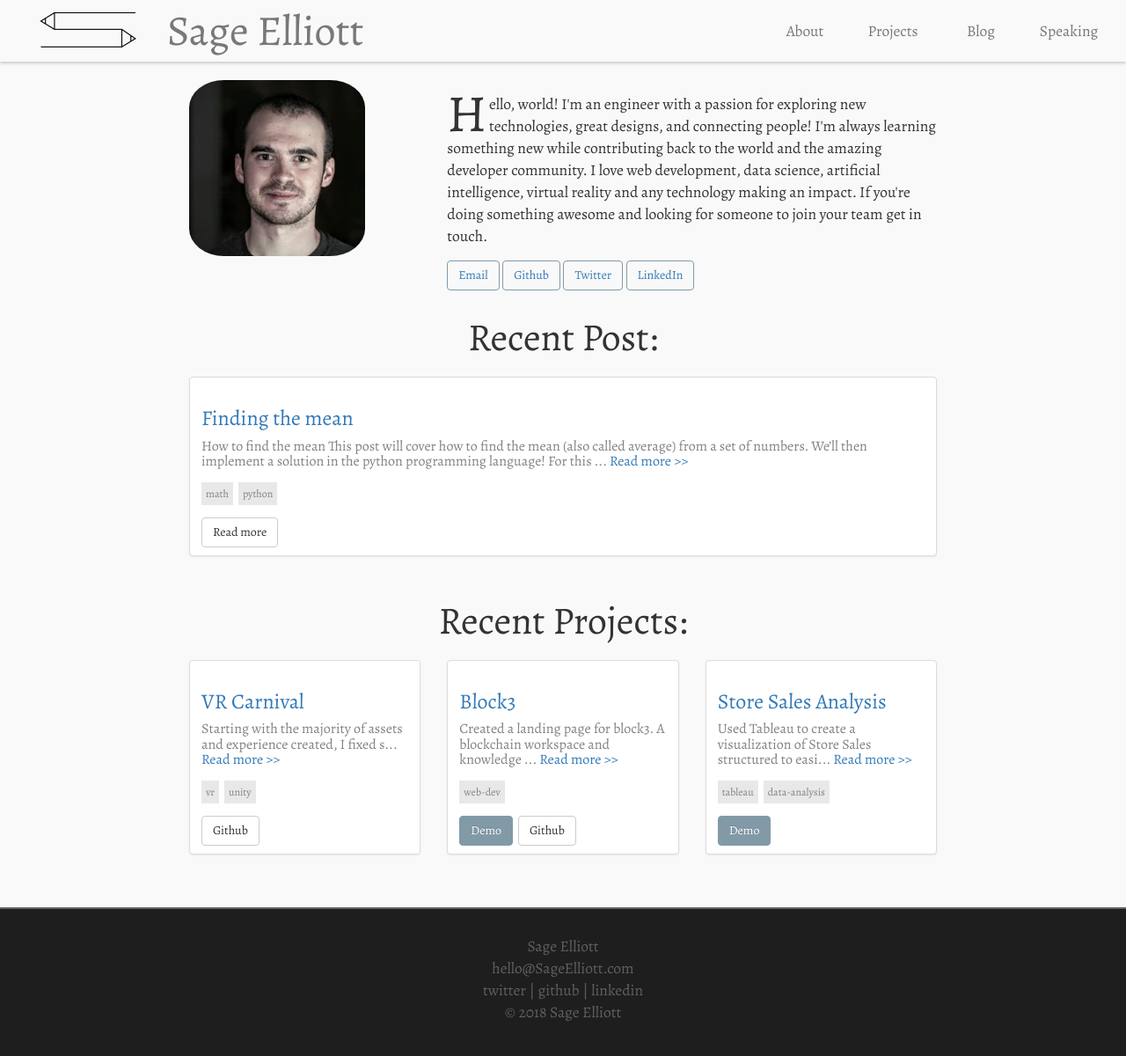
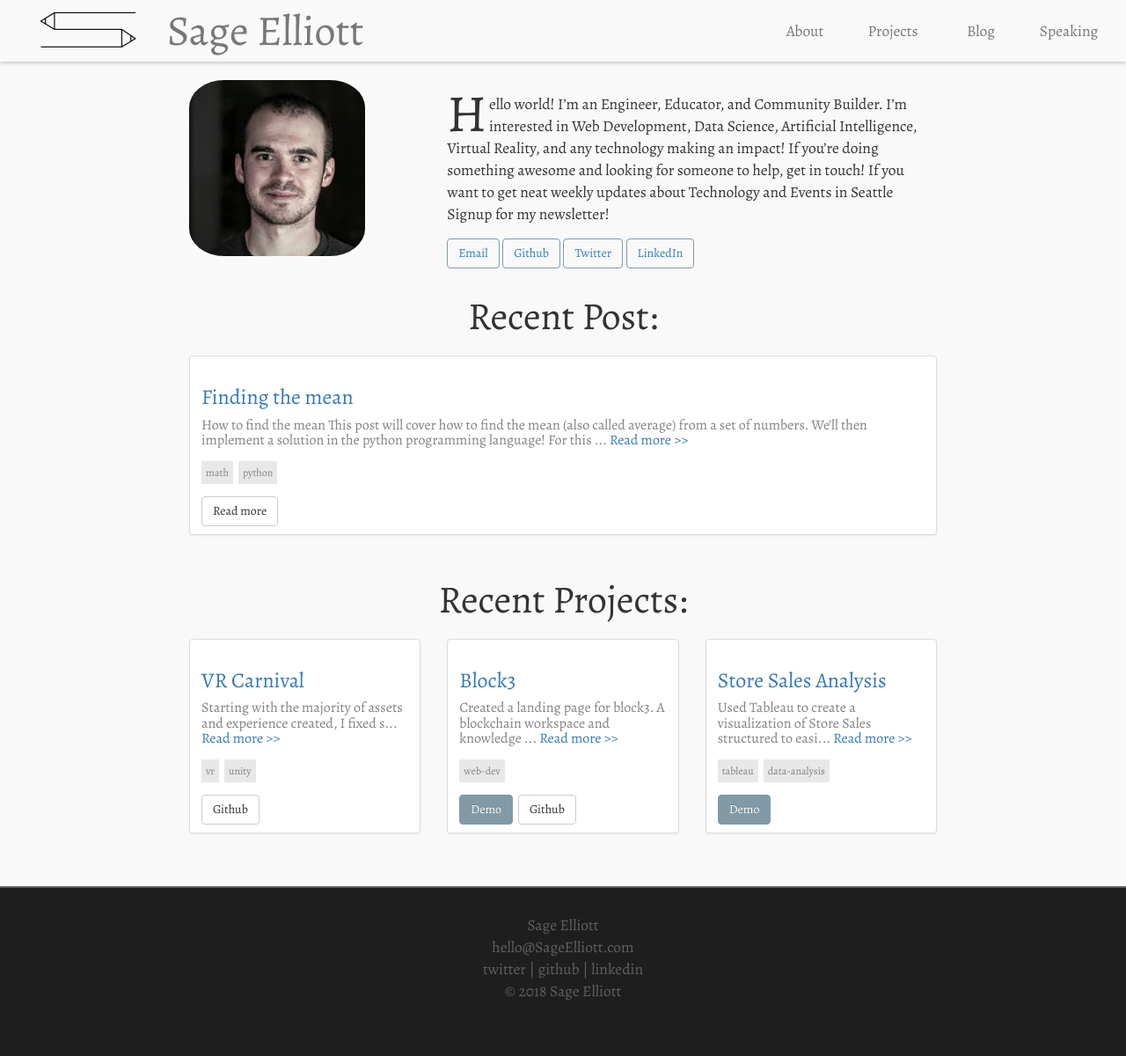
Before and after one commit to sagecodes/sage-blog, a Jekyll site: the page built from index.html, in a window 1280 px wide. Shown: the top 1200 px of the page at 88% size. Built offline with Jekyll 4.4.1, drawn with Linux system fonts in a browser that asks for light colours; nearby versions of some CDN libraries; some web fonts are replaced.

Commit message:
Update about text

```diff
--- a/index.html
+++ b/index.html
@@ -12,7 +12,11 @@ layout: default
                   </div>
                   <div class=" col-md-8">
                       <p class="intro">
-                          <span class="dropcap">H</span>ello, world! I'm an engineer with a passion for exploring new technologies, great designs, and connecting people! I'm always learning something new while contributing back to the world and the amazing developer community. I love web development, data science, artificial intelligence, virtual reality and any technology making an impact. If you're doing something awesome and looking for someone to join your team get in touch.
+                          <span class="dropcap">H</span>ello world! I’m an Engineer, Educator, and Community Builder.
+                          I’m interested in Web Development, Data Science, Artificial Intelligence, Virtual Reality, and any technology making an impact!
+                          If you’re doing something awesome and looking for someone to help, get in touch!
+                          If you want to get neat weekly updates about Technology and Events in Seattle Signup for my newsletter!
+
                       </p>
                   </div>
                   <div class=" col-md-7">
```
